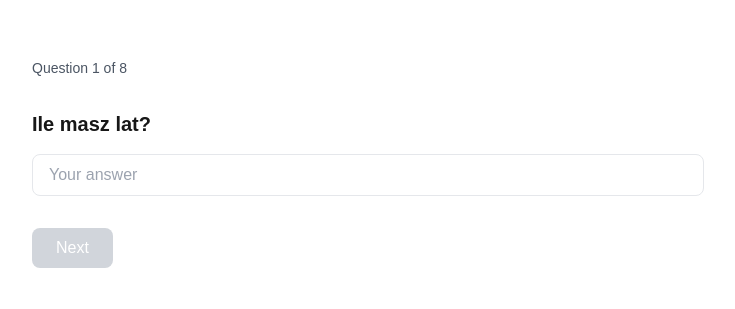
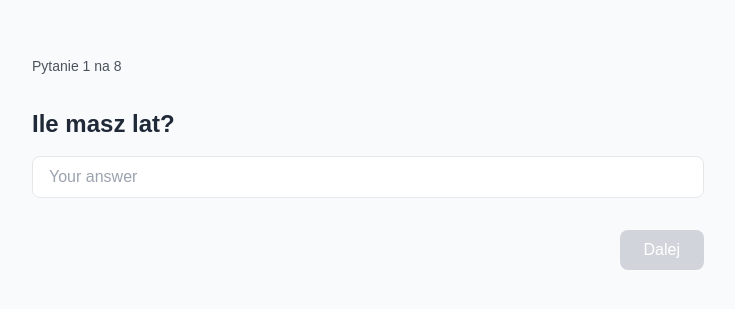
Before and after one commit to kasztelmacko/master-survey, a Next.js app: page /survey in a window 1280 px wide. Shown: the part 237-546 px from the top of the page, without its empty margins (272-1007 px from the left). Built offline with nearby package versions, Linux system fonts and the light colour scheme.

Commit message:
adjusted theme

```diff
--- a/app/components/SingleChoiceQuestion.tsx
+++ /dev/null
@@ -1,38 +0,0 @@
-'use client';
-
-import type { SingleChoiceQuestion } from '../types';
-
-interface SingleChoiceQuestionProps {
-  question: SingleChoiceQuestion;
-  onAnswer: (answer: string) => void;
-}
-
-export default function SingleChoiceQuestion({ question, onAnswer }: SingleChoiceQuestionProps) {
-  const layout = question.layout || 'vertical';
-
-  return (
-    <div className="space-y-4">
-      <h2 className="text-xl font-semibold">{question.question}</h2>
-      <div className={layout === 'horizontal' ? 'flex flex-wrap gap-4' : 'space-y-2'}>
-        {question.options.map((option) => (
-          <div
-            key={option.id}
-            className={layout === 'horizontal' ? 'flex items-center gap-2 p-4 border rounded-lg hover:bg-gray-50' : 'flex items-center gap-2'}
-          >
-            <input
-              type="radio"
-              id={option.id}
-              name={question.id}
-              value={option.id}
-              onChange={() => onAnswer(option.id)}
-              className="w-4 h-4"
-            />
-            <label htmlFor={option.id} className="flex items-center gap-2">
-              {option.component ? option.component : option.label}
-            </label>
-          </div>
-        ))}
-      </div>
-    </div>
-  );
-}
--- a/app/components/InputQuestion.tsx
+++ b/app/components/questions/InputQuestion.tsx
@@ -1,6 +1,6 @@
 'use client';
 
-import type { InputQuestion } from '../types';
+import type { InputQuestion } from '@/app/types';
 
 interface InputQuestionProps {
   question: InputQuestion;
@@ -10,11 +10,12 @@ interface InputQuestionProps {
 export default function InputQuestion({ question, onAnswer }: InputQuestionProps) {
   return (
     <div className="space-y-4">
-      <h2 className="text-xl font-semibold">{question.question}</h2>
+      <h2 className="text-2xl font-semibold text-text">{question.question}</h2>
+
       <input
         type={question.inputType}
         onChange={(e) => onAnswer(e.target.value)}
-        className="w-full px-4 py-2 border rounded-lg focus:outline-none focus:ring-2 focus:ring-blue-500"
+        className="w-full px-4 py-2 border rounded-lg focus:outline-none focus:ring-2 focus:ring-primary"
         placeholder="Your answer"
       />
     </div>
--- a/app/components/LogoInputQuestion.tsx
+++ b/app/components/questions/LogoInputQuestion.tsx
@@ -35,28 +35,32 @@ export default function LogoInputQuestion({ question, onAnswer, onAllAnswered }:
 
   return (
     <div className="space-y-4">
-      <h2 className="text-xl font-semibold">{question.question}</h2>
+      <h2 className="text-2xl font-semibold text-text">{question.question}</h2>
+
       <div className="space-y-6">
         <div className="space-y-2">
-          <img
-            src={currentLogo.src}
-            alt={currentLogo.alt}
-            className="w-32 h-32 object-contain mx-auto"
-          />
+          <figure className="w-32 h-32 flex items-center justify-center mx-auto">
+            <img
+              src={currentLogo.src}
+              alt={currentLogo.alt}
+              className="max-w-full max-h-full object-contain"
+            />
+          </figure>
+
           <div className="relative">
             <input
               type="text"
               value={answers[currentLogoIndex]}
               onChange={(e) => handleInputChange(e.target.value)}
-              className="w-full px-4 py-2 border rounded-lg focus:outline-none focus:ring-2 focus:ring-blue-500 pr-28"
-              placeholder={`Wpisz nazwę dla ${currentLogo.alt}`}
+              className="w-full px-4 py-2 border rounded-lg focus:outline-none focus:ring-2 focus:ring-primary pr-28"
+              placeholder={`Co to za logo? Wpisz nazwe i kliknij Dalej`}
             />
             {!isLastLogo && (
               <button
                 onClick={handleNext}
-                className="absolute right-0 top-0 h-full w-24 bg-blue-500 text-white rounded-r-lg hover:bg-blue-600 focus:outline-none"
+                className="absolute right-0 top-0 h-full w-24 bg-primary text-white rounded-r-lg hover:bg-primary/90 focus:outline-none"
               >
-                Next
+                Dalej
               </button>
             )}
           </div>
--- a/app/components/QuestionRenderer.tsx
+++ b/app/components/questions/QuestionRenderer.tsx
@@ -1,6 +1,6 @@
 'use client';
 
-import type { Question } from '../types';
+import type { Question } from '../../types';
 import SingleChoiceQuestion from './SingleChoiceQuestion';
 import MultipleChoiceQuestion from './MultipleChoiceQuestion';
 import InputQuestion from './InputQuestion';
--- /dev/null
+++ b/app/components/questions/SingleChoiceQuestion.tsx
@@ -0,0 +1,62 @@
+'use client';
+
+import { useState } from 'react';
+import type { SingleChoiceQuestion } from "@/app/types";
+
+interface SingleChoiceQuestionProps {
+  question: SingleChoiceQuestion;
+  onAnswer: (answer: string) => void;
+}
+
+export default function SingleChoiceQuestion({ question, onAnswer }: SingleChoiceQuestionProps) {
+  const layout = question.layout || 'vertical';
+  const [selectedAnswer, setSelectedAnswer] = useState<string | null>(null);
+
+  const getOptionLetter = (index: number) => String.fromCharCode(65 + index);
+
+  const handleAnswer = (answer: string) => {
+    setSelectedAnswer(answer);
+    onAnswer(answer);
+  };
+
+  return (
+    <div className="space-y-4">
+      {/* Question Text */}
+      <h2 className="text-2xl font-semibold text-text">{question.question}</h2>
+
+      {/* Options */}
+      <div className={layout === 'horizontal' ? 'flex flex-wrap gap-4' : 'space-y-2'}>
+        {question.options.map((option, index) => (
+          <div
+            key={option.id}
+            className={
+              layout === 'horizontal'
+                ? `flex items-center gap-2 p-4 border rounded-lg hover:bg-background cursor-pointer ${
+                    selectedAnswer === option.id ? 'bg-primary/10 border-primary' : 'border-gray-300'
+                  }`
+                : `flex items-center gap-2 p-4 border rounded-lg hover:bg-background cursor-pointer ${
+                    selectedAnswer === option.id ? 'bg-primary/10 border-primary' : 'border-gray-300'
+                  }`
+            }
+            onClick={() => handleAnswer(option.id)}
+          >
+            <div
+              className={`flex items-center justify-center w-8 h-8 border-2 rounded-lg font-semibold ${
+                selectedAnswer === option.id
+                  ? 'bg-primary text-white border-primary'
+                  : 'border-gray-300 text-text'
+              }`}
+            >
+              {getOptionLetter(index)}
+            </div>
+
+            {/* Option label */}
+            <label htmlFor={option.id} className="flex items-center gap-2 cursor-pointer text-text">
+              {option.component ? option.component : option.label}
+            </label>
+          </div>
+        ))}
+      </div>
+    </div>
+  );
+}
--- a/app/data/questions.ts
+++ b/app/data/questions.ts
@@ -69,13 +69,13 @@ export const questions: Question[] = [
   {
     id: '7',
     type: 'multiple-input',
-    question: 'Jakie marki fast-food znasz z całego świata? Wymień.',
+    question: 'Jakie marki fast-food znasz z całego świata?',
     inputType: 'text',
   },
   {
     id: '8',
     type: 'logo-input',
-    question: 'Czy rozpoznasz te marki po logo? Wpisz nazwy pod zdjęciem.',
+    question: 'Czy rozpoznasz te marki po logo?',
     logos: [
       { src: '/logos/mcdonald_logo.png', alt: 'McDonald\'s' },
       { src: '/logos/kfc_logo.png', alt: 'KFC' },
--- a/app/survey/page.tsx
+++ b/app/survey/page.tsx
@@ -2,7 +2,7 @@
 
 import { useState } from 'react';
 import { questions } from '../data/questions';
-import QuestionRenderer from '../components/QuestionRenderer';
+import QuestionRenderer from '../components/questions/QuestionRenderer';
 
 export default function Survey() {
   const [currentQuestionIndex, setCurrentQuestionIndex] = useState(0);
@@ -40,14 +40,14 @@ export default function Survey() {
     currentQuestion.type === 'logo-input' ? !allLogosAnswered : !currentAnswer;
 
   return (
-    <div className="flex flex-col items-center justify-center min-h-screen p-4">
+    <div className="flex flex-col items-center justify-center min-h-screen p-4 bg-background">
       <div className="w-full max-w-2xl space-y-8">
         {/* Progress Indicator */}
-        <div className="text-sm text-gray-600">
-          Question {currentQuestionIndex + 1} of {questions.length}
+        <div className="text-sm text-text/80">
+          Pytanie {currentQuestionIndex + 1} na {questions.length}
         </div>
 
-
+        {/* Current Question */}
         <QuestionRenderer
           key={currentQuestion.id}
           question={currentQuestion}
@@ -56,13 +56,13 @@ export default function Survey() {
         />
 
         {/* Navigation Buttons */}
-        <div className="flex justify-between">
+        <div className="flex justify-end">
           <button
             onClick={handleNext}
             disabled={isNextButtonDisabled}
-            className="px-6 py-2 bg-blue-500 text-white rounded-lg hover:bg-blue-600 disabled:bg-gray-300 disabled:cursor-not-allowed"
+            className="px-6 py-2 bg-primary text-white rounded-lg hover:bg-primary/90 disabled:bg-gray-300 disabled:cursor-not-allowed"
           >
-            {isLastQuestion ? 'Submit' : 'Next'}
+            {isLastQuestion ? 'Wyślij' : 'Dalej'}
           </button>
         </div>
       </div>
--- a/app/types.ts
+++ b/app/types.ts
@@ -23,9 +23,10 @@ export interface InputQuestion extends BaseQuestion {
   inputType: 'text' | 'number';
 }
 
-export interface MultipleInputQuestion extends BaseQuestion {
-  type: 'multiple-input';
-  inputType: 'text';
+export interface MultipleChoiceQuestion extends BaseQuestion {
+  type: 'multiple-choice';
+  options: { id: string; label: string }[];
+  answers?: string[];
 }
 
 export interface LogoInputQuestion extends BaseQuestion {
--- a/tailwind.config.ts
+++ b/tailwind.config.ts
@@ -1,18 +1,22 @@
-import type { Config } from "tailwindcss";
-
-export default {
+/** @type {import('tailwindcss').Config} */
+module.exports = {
   content: [
-    "./pages/**/*.{js,ts,jsx,tsx,mdx}",
-    "./components/**/*.{js,ts,jsx,tsx,mdx}",
-    "./app/**/*.{js,ts,jsx,tsx,mdx}",
+    './app/**/*.{js,ts,jsx,tsx,mdx}',
+    './components/**/*.{js,ts,jsx,tsx,mdx}',
   ],
   theme: {
     extend: {
       colors: {
-        background: "var(--background)",
-        foreground: "var(--foreground)",
+        primary: '#4F46E5', // A vibrant purple for primary actions
+        secondary: '#10B981', // A green for secondary actions
+        accent: '#F59E0B', // An orange for accents
+        background: '#F9FAFB', // A light gray for backgrounds
+        text: '#1F2937', // A dark gray for text
+      },
+      fontFamily: {
+        sans: ['Inter', 'sans-serif'], // Use Inter as the default font
       },
     },
   },
   plugins: [],
-} satisfies Config;
+};
```
Also changed, not shown: app/components/questions/MultipleChoiceQuestion.tsx (renamed from app/components/MultipleChoiceQuestion.tsx, +22 -5 lines), app/components/questions/MultipleInputQuestion.tsx (renamed from app/components/MultipleInputQuestion.tsx, +8 -6 lines).
